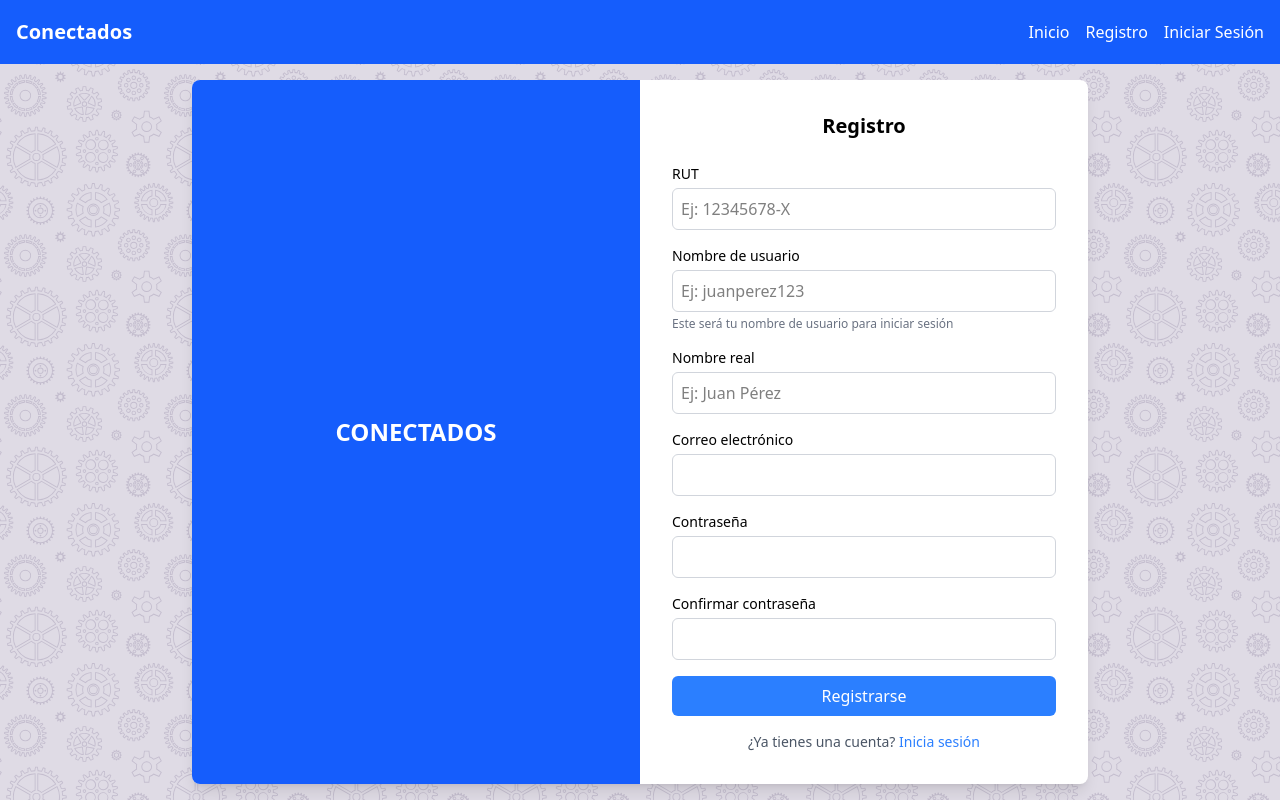
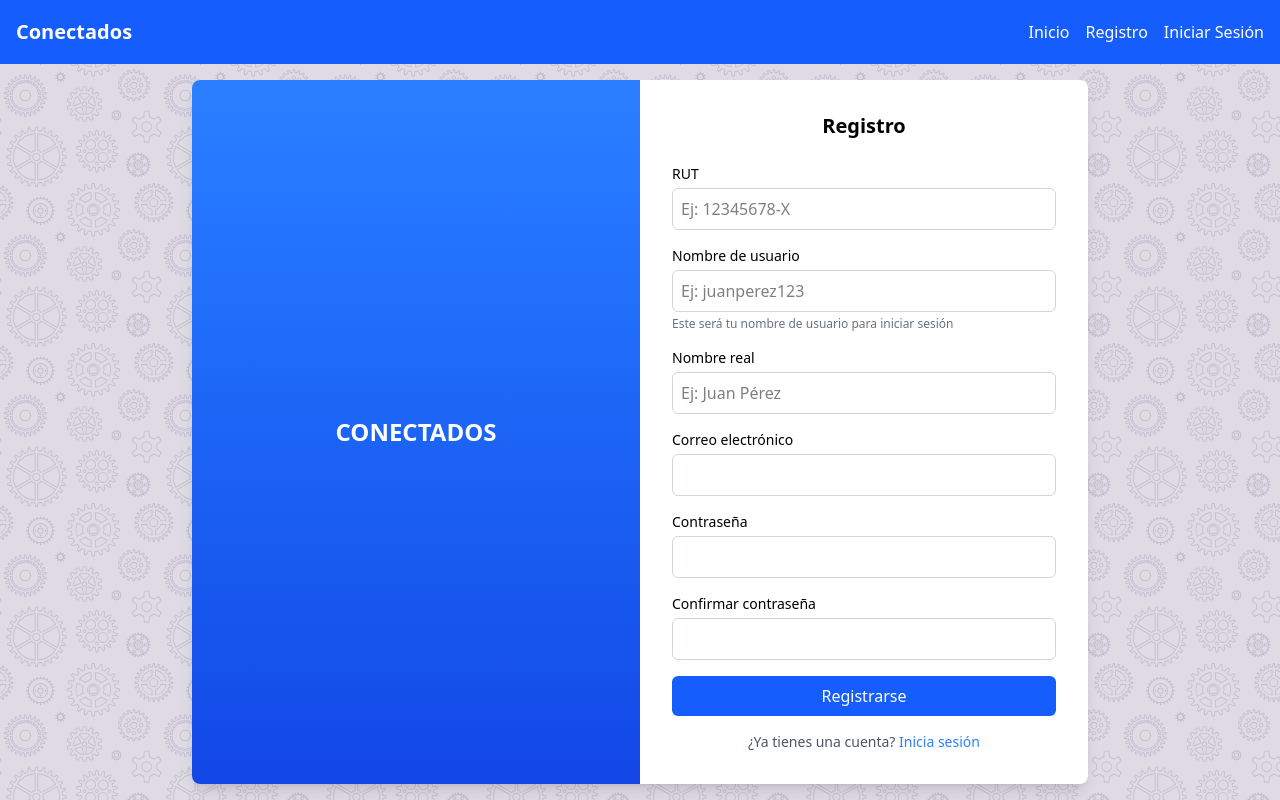
Before and after one commit to E7-I/conectados, a React (Vite) app in the folder client/: page /registro in a window 1280 px wide. Built offline with nearby package versions, Linux system fonts and the light colour scheme.

Commit message:
Enhance login and register UI with gradient background and updated button styles

```diff
--- a/client/src/pages/Login.tsx
+++ b/client/src/pages/Login.tsx
@@ -44,7 +44,7 @@ const Login = () => {
     <div className="pattern-bg bg-cover bg-center min-h-[calc(100vh-4rem)] flex items-center justify-center p-4">
       <div className="flex flex-col md:flex-row w-full max-w-4xl rounded-lg shadow-lg overflow-hidden bg-white">
         {/* Panel Izquierdo */}
-        <div className="w-full md:w-1/2 bg-blue-600 flex items-center justify-center p-6 md:p-8">
+        <div className="w-full md:w-1/2 bg-linear-to-b from-blue-500 to-blue-700 flex items-center justify-center p-6 md:p-8">
           <h2 className="text-white text-2xl font-bold text-center">
             CONECTADOS
           </h2>
@@ -86,7 +86,7 @@ const Login = () => {
             </div>
             <button
               type="submit"
-              className="bg-blue-500 text-white px-4 py-2 rounded-md w-full cursor-pointer hover:bg-blue-600 transition duration-200"
+              className="bg-blue-600 text-white px-4 py-2 rounded-md w-full cursor-pointer hover:bg-blue-700 transition duration-200"
             >
               Iniciar sesión
             </button>
--- a/client/src/pages/Register.tsx
+++ b/client/src/pages/Register.tsx
@@ -94,7 +94,7 @@ const Register = () => {
     <div className="pattern-bg bg-cover bg-center min-h-[calc(100vh-4rem)] flex items-center justify-center p-4">
       <div className="flex flex-col md:flex-row w-full max-w-4xl rounded-lg shadow-lg overflow-hidden bg-white">
         {/* Panel Izquierdo */}
-        <div className="w-full md:w-1/2 bg-blue-600 flex items-center justify-center p-6 md:p-8">
+        <div className="w-full md:w-1/2 bg-linear-to-b from-blue-500 to-blue-700 flex items-center justify-center p-6 md:p-8">
           <h2 className="text-white text-2xl font-bold text-center">
             CONECTADOS
           </h2>
@@ -222,7 +222,7 @@ const Register = () => {
             </div>
             <button
               type="submit"
-              className="bg-blue-500 text-white px-4 py-2 rounded-md w-full cursor-pointer hover:bg-blue-600 transition duration-200"
+              className="bg-blue-600 text-white px-4 py-2 rounded-md w-full cursor-pointer hover:bg-blue-700 transition duration-200"
               onClick={() => console.log(formData)}
             >
               Registrarse
```
